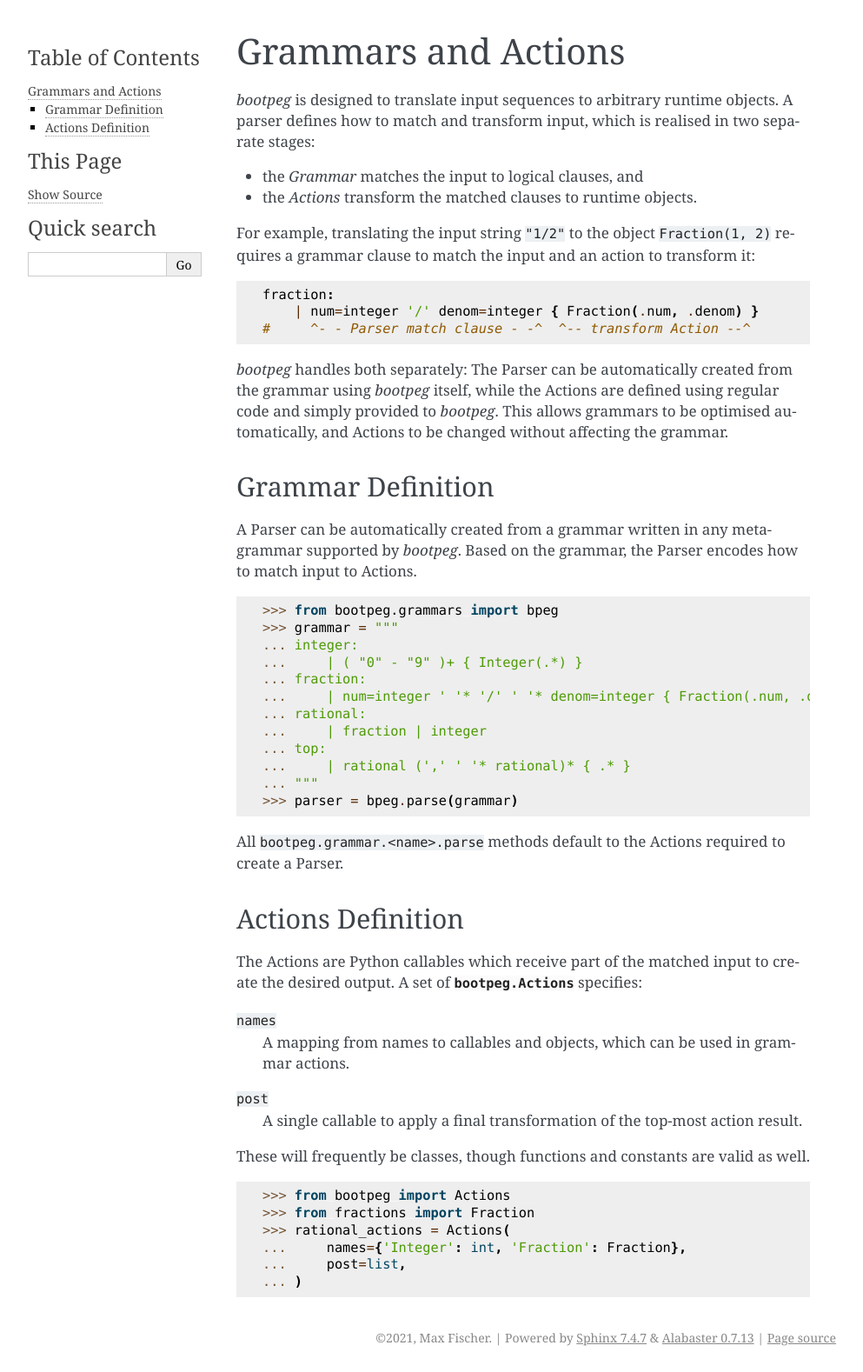
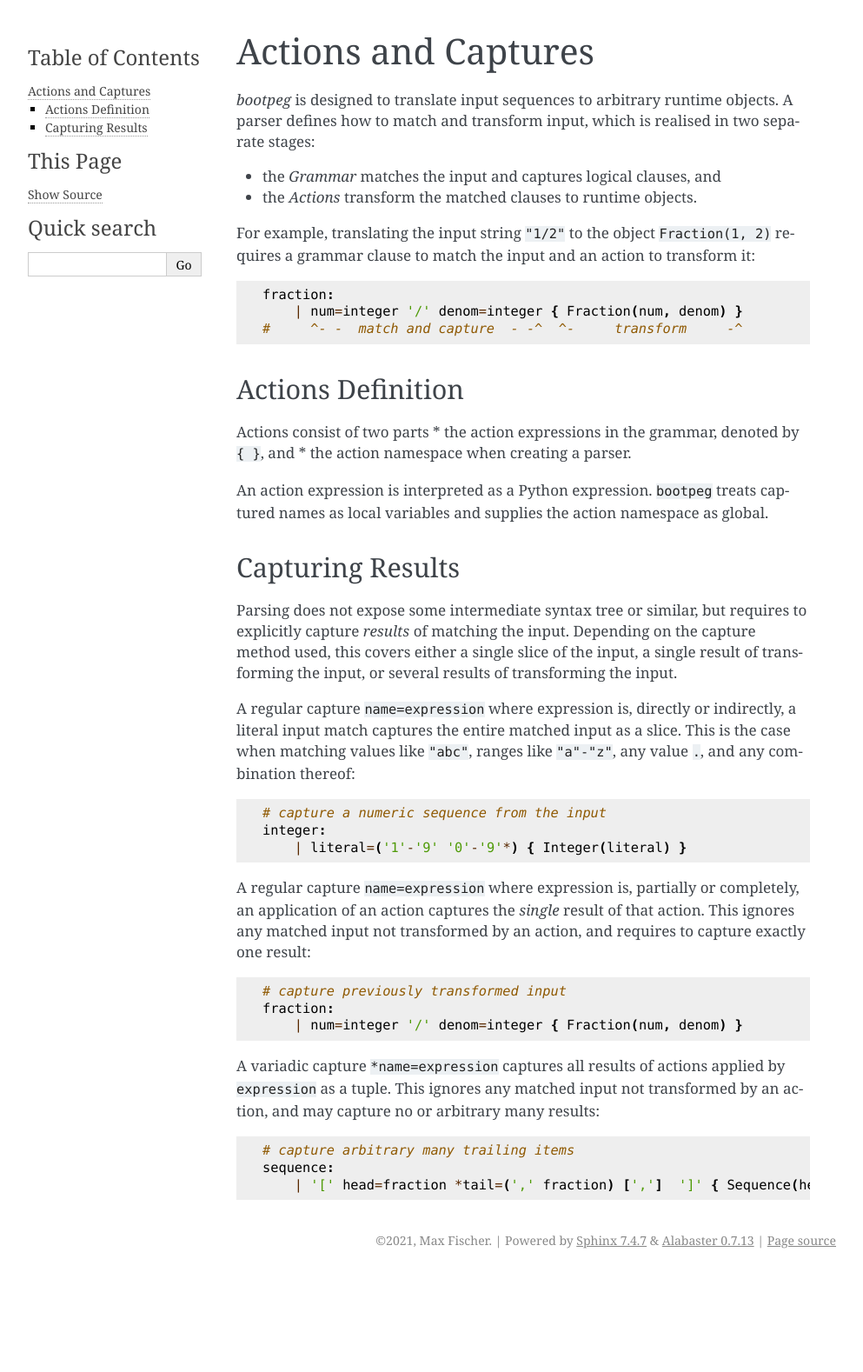
Before and after one commit to maxfischer2781/bootpeg, a Sphinx documentation site: the page built from docs/source/parse_actions.rst, in a window 1280 px wide. Shown: the whole page at 87% size, without its empty margins (148-1141 px from the left). Built offline with Sphinx 7.4.7, drawn with Linux system fonts in a browser that asks for light colours; after the commit the page ends 1466 px from its top, so only the background shows below that.

Commit message:
adjusted docs to match new action format

```diff
--- a/docs/source/parse_actions.rst
+++ b/docs/source/parse_actions.rst
@@ -1,74 +1,67 @@
 .. _grammar_actions:
 
 ====================
-Grammars and Actions
+Actions and Captures
 ====================
 
 `bootpeg` is designed to translate input sequences to arbitrary runtime objects.
 A parser defines how to match and transform input,
 which is realised in two separate stages:
 
-* the *Grammar* matches the input to logical clauses, and
+* the *Grammar* matches the input and captures logical clauses, and
 * the *Actions* transform the matched clauses to runtime objects.
 
 For example, translating the input string ``"1/2"`` to the object ``Fraction(1, 2)``
 requires a grammar clause to match the input and an action to transform it::
 
     fraction:
-        | num=integer '/' denom=integer { Fraction(.num, .denom) }
-    #     ^- - Parser match clause - -^  ^-- transform Action --^
-
-`bootpeg` handles both separately:
-The Parser can be automatically created from the grammar using `bootpeg` itself,
-while the Actions are defined using regular code and simply provided to `bootpeg`.
-This allows grammars to be optimised automatically,
-and Actions to be changed without affecting the grammar.
-
-Grammar Definition
-==================
-
-A Parser can be automatically created from a grammar written in any meta-grammar
-supported by `bootpeg`.
-Based on the grammar, the Parser encodes how to match input to Actions.
-
-.. code:: python3
-
-    >>> from bootpeg.grammars import bpeg
-    >>> grammar = """
-    ... integer:
-    ...     | ( "0" - "9" )+ { Integer(.*) }
-    ... fraction:
-    ...     | num=integer ' '* '/' ' '* denom=integer { Fraction(.num, .denom) }
-    ... rational:
-    ...     | fraction | integer
-    ... top:
-    ...     | rational (',' ' '* rational)* { .* }
-    ... """
-    >>> parser = bpeg.parse(grammar)
-
-All ``bootpeg.grammar.<name>.parse`` methods default to the Actions required
-to create a Parser.
+        | num=integer '/' denom=integer { Fraction(num, denom) }
+    #     ^- -  match and capture  - -^  ^-     transform     -^
 
 Actions Definition
 ==================
 
-The Actions are Python callables which receive part of the matched input to
-create the desired output.
-A set of :py:class:`bootpeg.Actions` specifies:
+Actions consist of two parts
+* the action expressions in the grammar, denoted by ``{ }``, and
+* the action namespace when creating a parser.
 
-``names``
-    A mapping from names to callables and objects, which can be used in grammar actions.
+An action expression is interpreted as a Python expression.
+``bootpeg`` treats captured names as local variables
+and supplies the action namespace as global.
 
-``post``
-    A single callable to apply a final transformation of the top-most action result.
+Capturing Results
+=================
 
-These will frequently be classes, though functions and constants are valid as well.
+Parsing does not expose some intermediate syntax tree or similar,
+but requires to explicitly capture *results* of matching the input.
+Depending on the capture method used, this covers either
+a single slice of the input,
+a single result of transforming the input, or
+several results of transforming the input.
 
-.. code:: python3
+A regular capture ``name=expression`` where expression is, directly or indirectly,
+a literal input match captures the entire matched input as a slice.
+This is the case when matching values like ``"abc"``, ranges like ``"a"-"z"``,
+any value ``.``, and any combination thereof::
 
-    >>> from bootpeg import Actions
-    >>> from fractions import Fraction
-    >>> rational_actions = Actions(
-    ...     names={'Integer': int, 'Fraction': Fraction},
-    ...     post=list,
-    ... )
+    # capture a numeric sequence from the input
+    integer:
+        | literal=('1'-'9' '0'-'9'*) { Integer(literal) }
+
+A regular capture ``name=expression`` where expression is, partially or completely,
+an application of an action captures the *single* result of that action.
+This ignores any matched input not transformed by an action,
+and requires to capture exactly one result::
+
+    # capture previously transformed input
+    fraction:
+        | num=integer '/' denom=integer { Fraction(num, denom) }
+
+A variadic capture ``*name=expression`` captures all results of actions
+applied by ``expression`` as a tuple.
+This ignores any matched input not transformed by an action,
+and may capture no or arbitrary many results::
+
+    # capture arbitrary many trailing items
+    sequence:
+        | '[' head=fraction *tail=(',' fraction) [',']  ']' { Sequence(head, *tail) }
```
Also changed, not shown: docs/source/getting_started.rst (+16 -17 lines), docs/source/peg_precedence.rst (+19 -19 lines).
